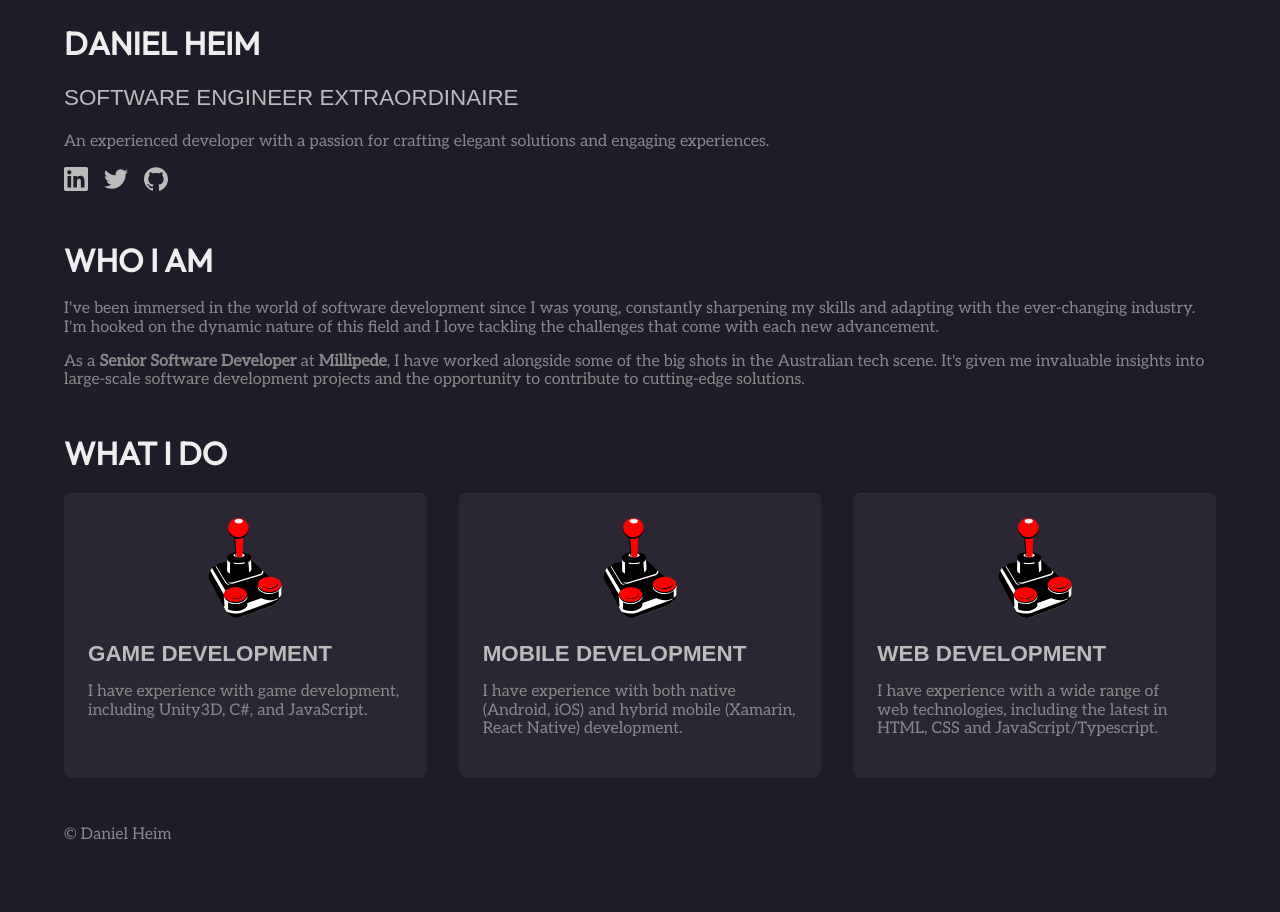
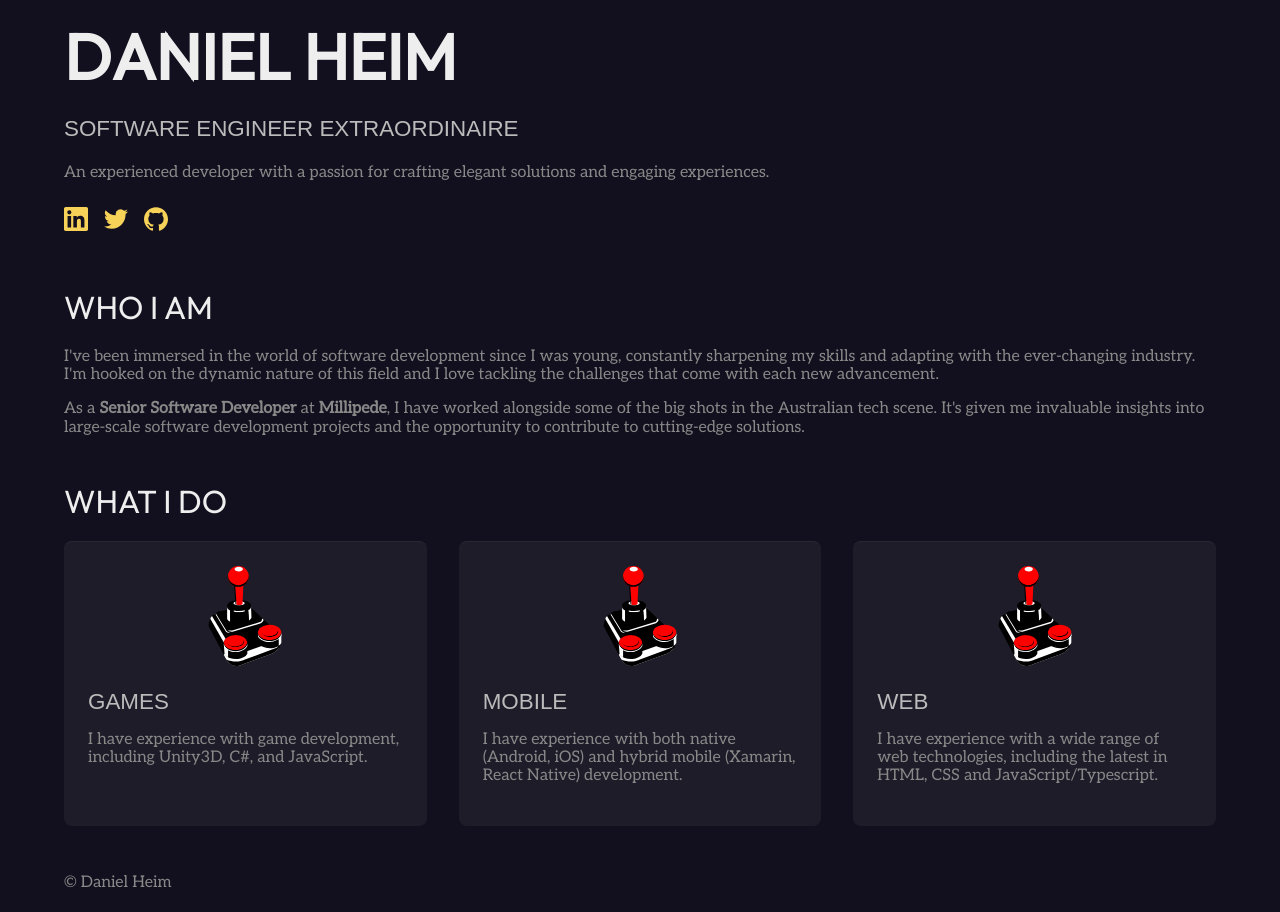
Before and after one commit to danielheim/danielheim.github.io, a React (Create React App) app: page / in a window 1280 px wide. Before the commit the page ends 865 px from the top, so only its background shows below. Built offline with nearby package versions, Linux system fonts and the light colour scheme; a web font is replaced by a local one.

Commit message:
More tweaks.

```diff
--- a/public/index.html
+++ b/public/index.html
@@ -7,7 +7,7 @@
     <meta name="theme-color" content="#000000" />
     <meta
       name="description"
-      content="Web site created using create-react-app"
+      content="An experienced developer with a passion for crafting elegant solutions and engaging experiences"
     />
     <!--
       Notice the use of %PUBLIC_URL% in the tags above.
@@ -18,7 +18,7 @@
       work correctly both with client-side routing and a non-root public URL.
       Learn how to configure a non-root public URL by running `npm run build`.
     -->
-    <title>Daniel Heim</title>
+    <title>Daniel Heim &middot; Software Engineer Extraordinaire</title>
   </head>
   <body>
     <noscript>You need to enable JavaScript to run this app.</noscript>
--- a/src/components/Home.js
+++ b/src/components/Home.js
@@ -67,10 +67,10 @@ function Home() {
 	return <main id='home'>
 		<div className='section'>
 			<header>
-				<h1>{home.title}</h1>
+				<h1 className='home__title'>{home.title}</h1>
 				<p className='subtitle'>{home.subtitle}</p>
-				<p dangerouslySetInnerHTML={{ __html: home.desc }} />
 			</header>
+			<p dangerouslySetInnerHTML={{ __html: home.desc }} />
 			<ul id='socials'>
 				{home.socials.map(parseSocial)}
 			</ul>
--- a/src/components/Home.scss
+++ b/src/components/Home.scss
@@ -1,4 +1,4 @@
-@use '../../node_modules/sass-mq/mq' with (
+@use 'sass-mq/mq' with (
   $media-type: screen
 );
 
@@ -11,6 +11,13 @@
 			max-height: 100px;
 			aspect-ratio: 1;
 		}
+	}
+
+	.home__title {
+		font-size: 4em;
+		font-weight: bold;
+		margin-top: 0.25em;
+		margin-bottom: 0em;
 	}
 
 	#services {
@@ -42,13 +49,14 @@
 		gap: 1em;
 		list-style: none;
 		padding: 0;
+		margin: 1.5em auto;
 
 		svg {
-			width: 24px;
-			height: 24px;
+			width: 1.5em;
+			height: 1.5rem;
 			@include mq.mq($until: desktop) {
-				width: 44px;
-				height: 44px;
+				width: 3em;
+				height: 3em;
 			}
 		}
 	}
--- a/src/content.json
+++ b/src/content.json
@@ -30,19 +30,19 @@
 		"items": [
 			{
 				"id": "game",
-				"title": "Game Development",
+				"title": "Games",
 				"desc": "I have experience with game development, including Unity3D, C#, and JavaScript.",
 				"img": "what-game-dev.svg"
 			},
 			{
 				"id": "mobile",
-				"title": "Mobile Development",
+				"title": "Mobile",
 				"desc": "I have experience with both native (Android, iOS) and hybrid mobile (Xamarin, React Native) development.",
 				"img": "what-game-dev.svg"
 			},
 			{
 				"id": "web",
-				"title": "Web Development",
+				"title": "Web",
 				"desc": "I have experience with a wide range of web technologies, including the latest in HTML, CSS and JavaScript/Typescript.",
 				"img": "what-game-dev.svg"
 			}
--- a/src/index.scss
+++ b/src/index.scss
@@ -1,4 +1,4 @@
-// @use '../node_modules/sass-mq/mq' with (
+// @use 'sass-mq/mq' with (
 //   $media-type: screen
 // );
 
@@ -12,7 +12,7 @@ body {
   // -webkit-font-smoothing: antialiased;
   // -moz-osx-font-smoothing: grayscale;
 
-  background-color: #1f1b29;
+  background-color: #12101e;
   color: #888888;
 
   min-width: 240px;
@@ -20,7 +20,17 @@ body {
 
 h1, h2, h3, h4, h5, h6 {
   font-family: 'Outfit', sans-serif;
+  font-weight: normal;
   text-transform: uppercase;
+
+  // text-decoration: underline;
+  // text-decoration-thickness: 8pt;
+  // text-decoration-color: #f58d16;
+  // text-underline-offset: 0rem;
+
+  //border-bottom: 4pt solid #f58d16;
+
+  //text-underline-position: 20px;
   color: #eeeeee;
 }
 
@@ -31,8 +41,8 @@ h1, h2, h3, h4, h5, h6 {
   font-size: 1.4rem;
 }
 
-a, a:visited {
-  color: #bbbbbb;
+a, a:link, a:visited {
+  color: #f7d259;
 }
 
 a:active, a:hover, a:focus {
```
